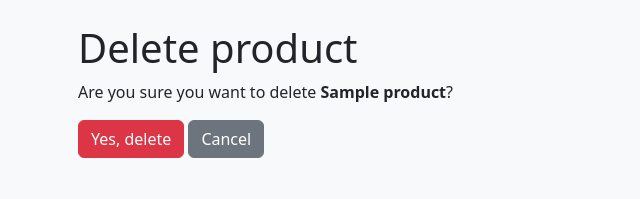
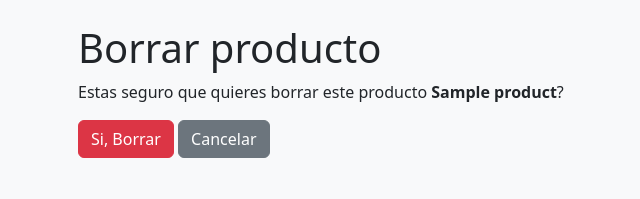
Before and after one commit to Eduardo-Ve/Proyecto-Gestion-Quilhuica, a Django app: page /products/1/delete/ in a window 1280 px wide. Shown: the part 80-279 px from the top of the page, without its empty margins (4-644 px from the left). Run offline with Django 4.2, Linux system fonts and the light colour scheme; tables that the repository leaves empty hold one stand-in row (values such as "Sample post").

Commit message:
UI: mejorar página de verificación para eliminar producto

```diff
--- a/proyecto/inventario-quilhuica/core/templates/core/product_confirm_delete.html
+++ b/proyecto/inventario-quilhuica/core/templates/core/product_confirm_delete.html
@@ -2,12 +2,12 @@
 {% block title %}Delete product{% endblock %}
 
 {% block content %}
-<h1>Delete product</h1>
-<p>Are you sure you want to delete <strong>{{ object.name_prod }}</strong>?</p>
+<h1>Borrar producto</h1>
+<p>Estas seguro que quieres borrar este producto <strong>{{ object.name_prod }}</strong>?</p>
 
 <form method="post">
   {% csrf_token %}
-  <button type="submit" class="btn btn-danger">Yes, delete</button>
-  <a href="{% url 'core:product_list' %}" class="btn btn-secondary">Cancel</a>
+  <button type="submit" class="btn btn-danger">Si, Borrar</button>
+  <a href="{% url 'core:product_list' %}" class="btn btn-secondary">Cancelar</a>
 </form>
 {% endblock %}
```
